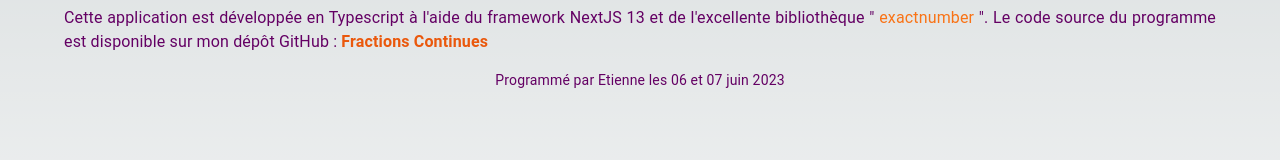
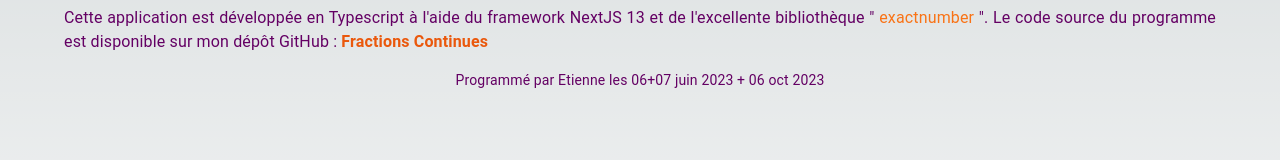
Before and after one commit to esHome33/frac, a Next.js app: page /about in a window 1280 px wide. Shown: the part 230-390 px from the top of the page. Built offline with nearby package versions, Linux system fonts and the light colour scheme.

Commit message:
cleanup (console.logs)

```diff
--- a/app/about/page.tsx
+++ b/app/about/page.tsx
@@ -1,4 +1,5 @@
 "use client";
+
 import { Container, Typography } from "@mui/material";
 import Link from "next/link";
 import { useRouter } from "next/navigation";
@@ -15,7 +16,7 @@ function About() {
 			setPadding_gauche("50px");
 		}
 		return;
-	},[]);
+	}, []);
 
 	// `$(padding_gauche)`
 	return (
@@ -98,7 +99,7 @@ function About() {
 					variant="body2"
 					sx={{ textAlign: "center" }}
 				>
-					Programmé par Etienne les 06 et 07 juin 2023
+					Programmé par Etienne les 06+07 juin 2023 + 06 oct 2023
 				</Typography>
 			</Container>
 		</main>
--- a/app/layout.tsx
+++ b/app/layout.tsx
@@ -4,7 +4,7 @@ import { Inter } from "next/font/google";
 const inter = Inter({ subsets: ["latin"] });
 
 export const metadata = {
-	title: "Continued fraction",
+	title: "Continued fraction - Fraction continue",
 	description:
 		"determine a continued fraction with a real number, and inverse. Trouver la fraction continue d'un réel et inversement",
 
--- a/app/page.tsx
+++ b/app/page.tsx
@@ -62,7 +62,7 @@ function Home() {
 				>
 					ESHome33
 				</Link>{" "}
-				- juin 2023
+				- juin-oct 2023
 			</Typography>
 			<Typography variant="body1" className="text-center">
 				utilisation de
--- a/package.json
+++ b/package.json
@@ -1,6 +1,6 @@
 {
 	"name": "fractions_continues",
-	"version": "1.0.8",
+	"version": "1.0.9",
 	"private": true,
 	"author": {
 		"email": "eshome.fr@gmail.com",
```
Also changed, not shown: app/inputcomp.tsx (+5 -7 lines).
